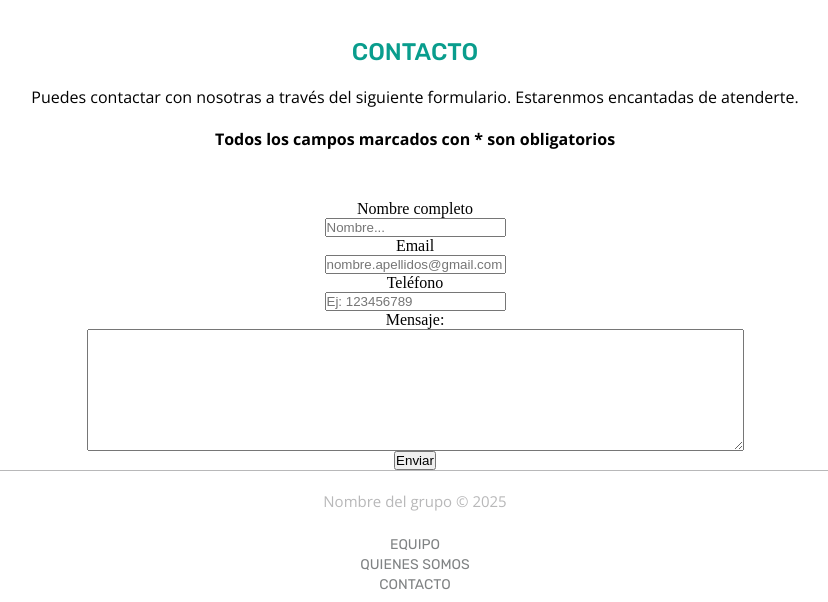
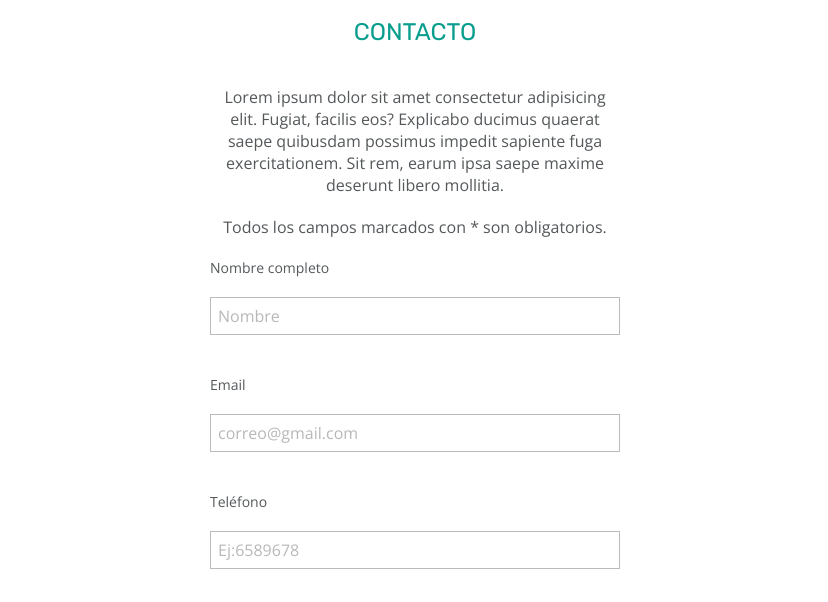
Before and after one commit to BugmaoLtd/project-promo-48-module-1-team-1, a website built with Vite: page src/signup.html in a window 1280 px wide. Shown: the part 734-1336 px from the top of the page, without its empty margins (225-1053 px from the left). Built offline with nearby package versions, Linux system fonts and the light colour scheme.

Commit message:
Contacto

```diff
--- a/src/partials/contact.html
+++ b/src/partials/contact.html
@@ -1,13 +1,13 @@
-<section id="Formularios">
+<!--<section id="Formularios">
   <div class="container-img">
     <img class="contact-image" src="/images/imgLinkedin.jpg" alt="Girl">
-</div>
-<div class="contact-hero">
+  </div>
+  <div class="contact-hero">
     <h1 class="contact-title">contacto</h1>
     <p class="contact-text">Puedes contactar con nosotras a través del siguiente formulario. Estarenmos encantadas de atenderte.</p>
     <h4 class="contact-subtitle">Todos los campos marcados con * son obligatorios</h4>
-</div>
-<form class="form" action="https://formspree.io/f/xzzdaobw" method="get">
+  </div>
+  <form class="form" action="https://formspree.io/f/xzzdaobw" method="get">
     <label for="name">Nombre completo</label>
     <input
       type="text"
@@ -33,5 +33,25 @@
     <textarea id="comments" name="comments" rows="8" cols="80" required>
     </textarea>
     <button type="submit">Enviar</button>
-</form>
+  </form>
+</section>-->
+<div class="container-img">
+  <img class="contact-image" src="/images/imgLinkedin.jpg" alt="Girl">
+</div>
+<section class="section-contacto">
+
+  <form action="">
+    <h2>CONTACTO</h2>
+    <p>Lorem ipsum dolor sit amet consectetur adipisicing elit. Fugiat, facilis eos? Explicabo ducimus quaerat saepe quibusdam possimus impedit sapiente fuga exercitationem. Sit rem, earum ipsa saepe maxime deserunt libero mollitia.</p>
+   <p>Todos los campos marcados con * son obligatorios.</p>
+   <label for="Nombre">Nombre completo</label>
+   <input type="text" name="Nombre" placeholder="Nombre ">
+   <label for="email">Email</label>
+   <input type="text" name="correo" placeholder="correo@gmail.com ">
+   <label for="telephone">Teléfono</label>
+   <input type="text" name="telefono" placeholder="Ej:6589678 ">
+   <label for="mensaje">Mensaje</label>
+   <textarea name="mensaje" id="">¿Qué necesitas?</textarea>
+   <input type="button" value="ENVIAR" id="boton">
+  </form>
 </section>
--- a/src/scss/layout/_contact.scss
+++ b/src/scss/layout/_contact.scss
@@ -1,3 +1,9 @@
+/*.formularios{
+    display:flex;
+    flex-direction: column;
+    padding:40px;
+    justify-content: center;
+}
 .container-img {
     width: 100%;
     position: relative;
@@ -38,5 +44,96 @@
     display: flex;
     flex-direction: column;
     align-items: center;
+    justify-content: center;
+    width:450px ;
+    background-color: grey;
+    padding:10px 20px;
+    box-sizing: border-box;
+    margin-top:20px;
+}
+input, textarea{
+    width: 100%;
+    margin-bottom:20px;
+    padding: 7px;
+    box-sizing: border-box;
+    border:none;
+}
+textarea{
+    min-height:100px;
+    max-height:200px;
+    max-width:100%;
+}
+*/
+.container-img {
+    width: 100%;
+    position: relative;
+}
 
+.contact-image {
+    width: 100%;
 }
+.section-contacto{
+    display:flex;
+    justify-content: center;
+}
+form{
+    width:450px ;
+    background-color: white;
+    padding:10px 20px;
+    box-sizing: border-box;
+    margin-top:20px;
+    display: flex;
+    gap:20px;
+    flex-direction: column;
+}
+h2{
+    color:#099d8d;
+    text-align: center;
+    margin:0;
+    font-size:24px;
+    font-family: "Rubik", serif;;
+    margin-bottom:20px;
+}
+p{
+    color:#54585a;
+    font-size: 16px;
+    font-family: "Open Sans", serif;
+    text-align: center;
+}
+input, textarea{
+    color:#54585a ;
+    width: 100%;
+    margin-bottom:20px;
+    padding: 7px;
+    box-sizing: border-box;
+    font-size:14px;
+    border:none;
+    font-family: "Open Sans", serif;
+    font-size: 16px;
+    border: 1px solid rgb(189, 186, 186);
+}
+textarea{
+    min-height:100px;
+    max-height:200px;
+    max-width:100%;
+}
+#boton{
+    background-color: #099d8d;
+    border-radius: 4px;
+}
+#boton:hover{
+    cursor: pointer;
+    background-color:#068376 ;
+}
+::placeholder{
+    color:#b8b8b9;
+}
+
+label{
+    color:#54585a;
+    font-size: 14px;
+    font-family: "Open Sans", serif;
+}
+.obligatorio{
+    color:#068376;
+}
```
Also changed, not shown: src/partials/laura.html (+1 -1 lines).
